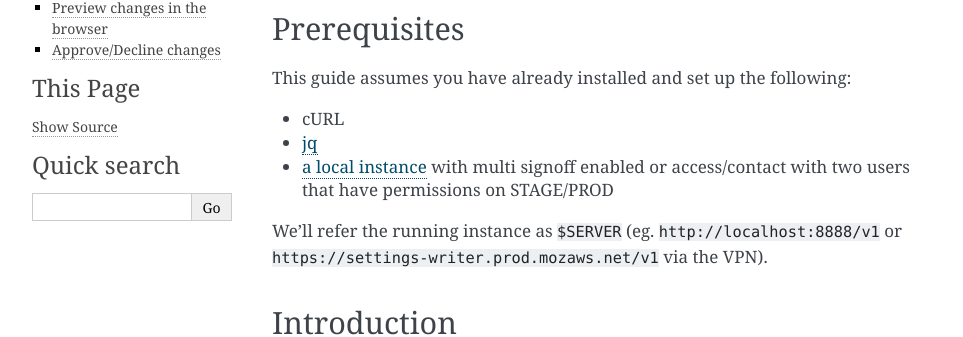
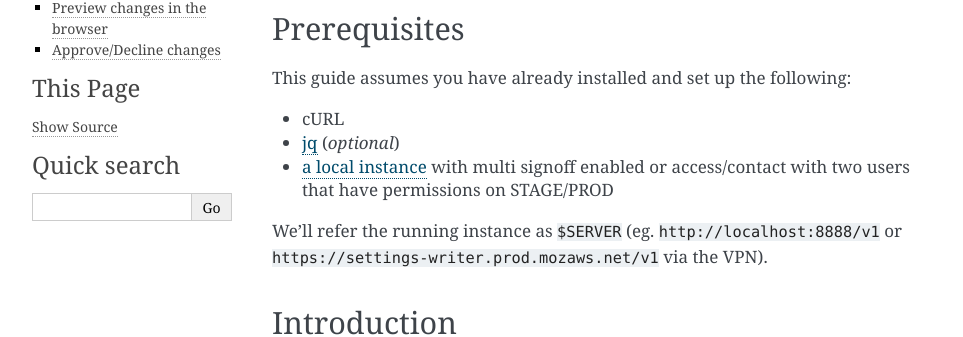
Before and after one commit to mozilla/remote-settings, a Sphinx documentation site: the page built from docs/tutorial-multi-signoff.rst, in a window 1280 px wide and 900 px high. Shown: the part 286-623 px from the top of the window, without its empty margins (148-1111 px from the left). Built offline with Sphinx 7.4.7, drawn with Linux system fonts in a browser that asks for light colours.

Commit message:
Mention jq in requirements

```diff
--- a/docs/tutorial-attachments.rst
+++ b/docs/tutorial-attachments.rst
@@ -15,6 +15,7 @@ This guide assumes that you have already installed the following commands:
 
 - cURL
 - uuidgen
+- `jq <https://stedolan.github.io/jq/>`_ (*optional*)
 
 And that you are familiar with the Remote Settings API, at least on the dev server.
 
--- a/docs/tutorial-dev-server.rst
+++ b/docs/tutorial-dev-server.rst
@@ -16,6 +16,7 @@ Prerequisites
 This guide assumes you have already installed and set up the following:
 
 - cURL
+- `jq <https://stedolan.github.io/jq/>`_ (*optional*)
 
 
 Introduction
--- a/docs/tutorial-multi-signoff.rst
+++ b/docs/tutorial-multi-signoff.rst
@@ -17,7 +17,7 @@ Prerequisites
 This guide assumes you have already installed and set up the following:
 
 - cURL
-- `jq <https://stedolan.github.io/jq/>`_
+- `jq <https://stedolan.github.io/jq/>`_ (*optional*)
 - :ref:`a local instance <tutorial-local-server>` with multi signoff enabled
   or access/contact with two users that have permissions on STAGE/PROD
 
```
